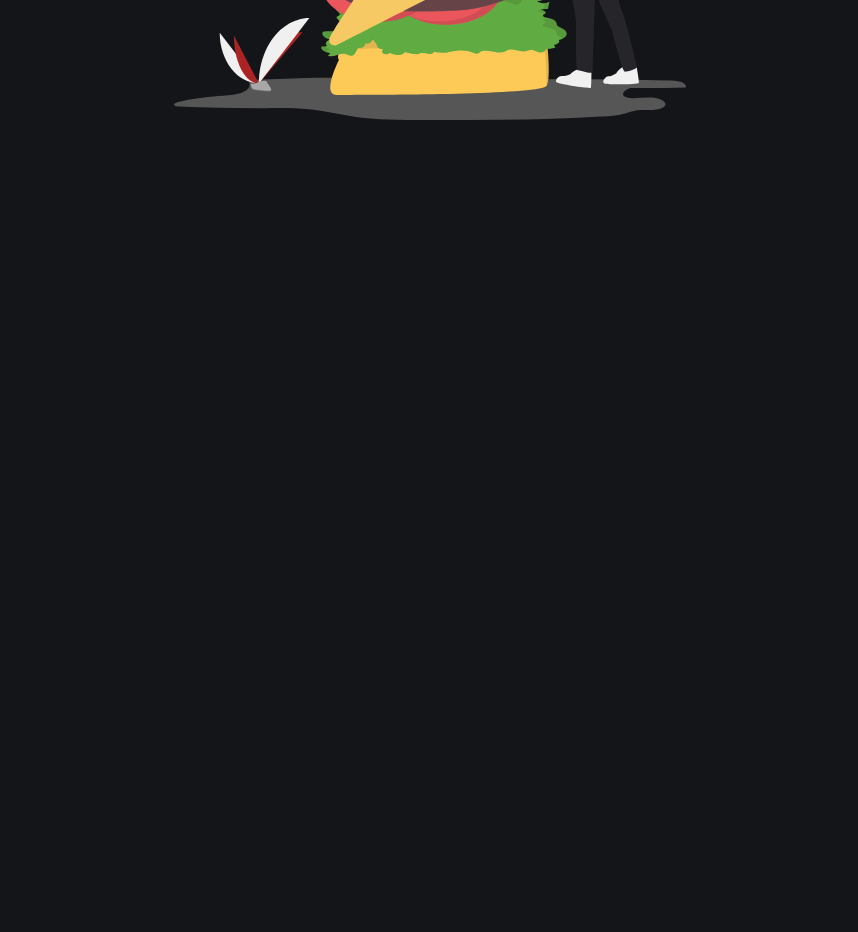
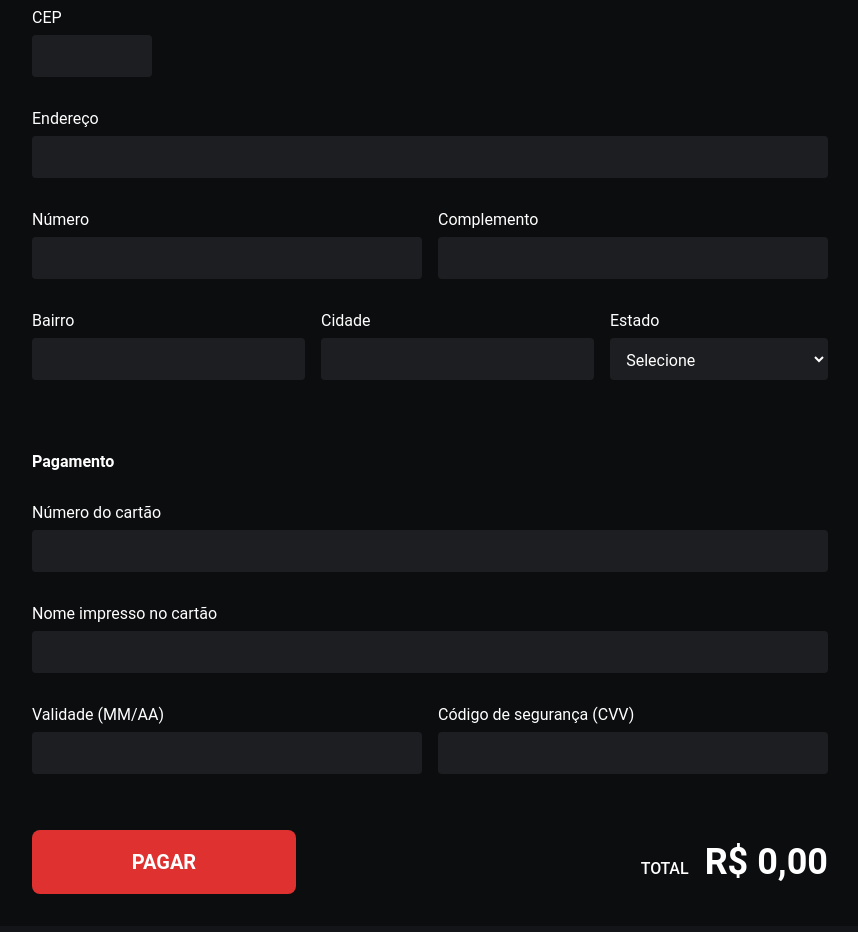
Before and after one commit to joaoVictorS/FoodGusto, a React (Create React App) app: page /payment in a window 1280 px wide. Shown: the part 480-1412 px from the top of the page, without its empty margins (210-1068 px from the left). Before the commit the page ends 800 px from the top, so only its background shows below. Built offline with nearby package versions, Linux system fonts and the light colour scheme; no server answers.

Commit message:
ajustando a navegação ConfirmOrder e PayOrder

```diff
--- a/src/components/ConfirmOrder/index.tsx
+++ /dev/null
@@ -1,18 +0,0 @@
-import { currencyFormat } from '../../helpers/currencyFormat'
-import { useCart } from '../../hooks/useCart'
-import { Container } from './styles'
-
-export default function ConfirmOrder() {
-  const { cart } = useCart()
-
-  const totalAmount = cart.reduce((acc, item) => (acc += item.subtotal), 0)
-
-  return (
-    <Container>
-      <button type='button'>Finalizar Pedido</button>
-      <span>
-        Total <strong>{currencyFormat(totalAmount)}</strong>
-      </span>
-    </Container>
-  )
-}
--- /dev/null
+++ b/src/components/Ordercloseaction/ConfirmOrder/index.tsx
@@ -0,0 +1,20 @@
+import { currencyFormat } from '../../../helpers/currencyFormat'
+import { useCart } from '../../../hooks/useCart'
+import { Container } from '../styles'
+
+export default function ConfirmOrder() {
+  const { cart, confirmOrder } = useCart()
+
+  const totalAmount = cart.reduce((acc, item) => (acc += item.subtotal), 0)
+
+  return (
+    <Container>
+      <button type='button' onClick={confirmOrder}>
+        Finalizar Pedido
+      </button>
+      <span>
+        Total <strong>{currencyFormat(totalAmount)}</strong>
+      </span>
+    </Container>
+  )
+}
--- /dev/null
+++ b/src/components/Ordercloseaction/PayOrder/index.tsx
@@ -0,0 +1,20 @@
+import { currencyFormat } from '../../../helpers/currencyFormat'
+import { useCart } from '../../../hooks/useCart'
+import { Container } from '../styles'
+
+export default function PayOrder() {
+  const { cart, payOrder } = useCart()
+
+  const totalAmount = cart.reduce((acc, item) => (acc += item.subtotal), 0)
+
+  return (
+    <Container>
+      <button type='button' onClick={payOrder}>
+        Pagar
+      </button>
+      <span>
+        Total <strong>{currencyFormat(totalAmount)}</strong>
+      </span>
+    </Container>
+  )
+}
--- a/src/contexts/CartContext.tsx
+++ b/src/contexts/CartContext.tsx
@@ -1,23 +1,14 @@
 import { createContext, useEffect, useState, ReactNode } from 'react'
 import { toast } from 'react-toastify'
+import { useNavigate } from 'react-router-dom'
 
 import { SnackData } from '../interfaces/SnackData'
+
 import { snackEmoji } from '../helpers/snackEmoji'
 
 interface Snack extends SnackData {
   quantity: number
   subtotal: number
-}
-
-interface RemoveSnackFromCart {
-  id: number
-  snack: string
-}
-
-interface UpdateCartProps {
-  id: number
-  snack: string
-  newQuantity: number
 }
 
 interface CartContextProps {
@@ -26,7 +17,8 @@ interface CartContextProps {
   removeSnackFromCart: (snack: Snack) => void
   snackCarIncrement: (snack: Snack) => void
   snackCarDecrement: (snack: Snack) => void
-  ConfirmOrder: () => void
+  confirmOrder: () => void
+  payOrder: () => void
 }
 
 interface CartProviderProps {
@@ -37,6 +29,7 @@ export const CardContext = createContext({} as CartContextProps)
 
 export function CartProvider({ children }: CartProviderProps) {
   const [cart, setCart] = useState<Snack[]>([])
+  const navigate = useNavigate()
 
   function addSnackIntoCart(snack: SnackData): void {
     // buscar
@@ -100,16 +93,18 @@ export function CartProvider({ children }: CartProviderProps) {
 
   function snackCarIncrement(snack: Snack) {
     updateSnackFromCart(snack, snack.quantity + 1)
-    //
   }
 
   function snackCarDecrement(snack: Snack) {
     updateSnackFromCart(snack, snack.quantity - 1)
-    //
   }
 
-  function ConfirmOrder() {
-    //
+  function confirmOrder() {
+    navigate('/payment')
+  }
+
+  function payOrder() {
+    return alert('Pagamento realizado com sucesso!')
   }
 
   return (
@@ -120,7 +115,8 @@ export function CartProvider({ children }: CartProviderProps) {
         removeSnackFromCart,
         snackCarIncrement,
         snackCarDecrement,
-        ConfirmOrder,
+        confirmOrder,
+        payOrder,
       }}
     >
       {children}
--- a/src/pages/MyCart/Table/TableDesktop/index.tsx
+++ b/src/pages/MyCart/Table/TableDesktop/index.tsx
@@ -6,7 +6,7 @@ import plusImg from '../../../../assets/circle-plus.svg'
 import minusImg from '../../../../assets/circle-minus.svg'
 
 import { Container } from './styles'
-import ConfirmOrder from '../../../../components/ConfirmOrder'
+import ConfirmOrder from '../../../../components/Ordercloseaction/ConfirmOrder'
 
 export default function TableDesktop() {
   const { cart, removeSnackFromCart, snackCarIncrement, snackCarDecrement } = useCart()
--- a/src/pages/MyCart/Table/TableMobile/index.tsx
+++ b/src/pages/MyCart/Table/TableMobile/index.tsx
@@ -6,7 +6,7 @@ import minusImg from '../../../../assets/circle-minus.svg'
 
 import { Container } from './styles'
 import { FaTrashAlt } from 'react-icons/fa'
-import ConfirmOrder from '../../../../components/ConfirmOrder'
+import ConfirmOrder from '../../../../components/Ordercloseaction/ConfirmOrder'
 
 export default function TableMobile() {
   const { cart, removeSnackFromCart, snackCarIncrement, snackCarDecrement } = useCart()
--- a/src/pages/Payment/index.tsx
+++ b/src/pages/Payment/index.tsx
@@ -1,14 +1,162 @@
-import { Head } from "../../components/Head";
-import OrderHeader from "../../components/OrderHeader";
-import Table from "../MyCart/Table";
-import { Container } from "./styles";
+import { Head } from '../../components/Head'
+import OrderHeader from '../../components/OrderHeader'
+import PayOrder from '../../components/Ordercloseaction/PayOrder'
+import { Container, Form, Inner } from './styles'
 
-export default function Payment (){
+export default function Payment() {
   return (
     <Container>
       <Head title='Pagamento' />
       <OrderHeader />
-      <Table />
+      <Inner>
+        <Form>
+          <h4>Informações pessoais</h4>
+
+          <div className='field'>
+            <label htmlFor='full-name'>Nome e sobrenome</label>
+            <input type='text' id='full-name' name='full-name' autoComplete='name' />
+          </div>
+
+          <div className='grouped'>
+            <div className='field'>
+              <label htmlFor='email'>E-mail</label>
+              <input type='email' name='email' id='email' autoComplete='email' />
+            </div>
+
+            <div className='field'>
+              <label htmlFor='mobile'>Celular</label>
+              <input type='tel' id='mobile' name='mobile' autoComplete='phone' />
+            </div>
+
+            <div className='field'>
+              <label htmlFor='document'>CPF / CNPJ</label>
+              <input type='text' id='document' name='document' />
+            </div>
+          </div>
+
+          <h4>Endereço de entrega</h4>
+
+          <div className='field'>
+            <label htmlFor='zipcode'>CEP</label>
+
+            <input
+              type='text'
+              id='zipcode'
+              name='zipcode'
+              autoComplete='postal-code'
+              style={{ width: '120px' }}
+            />
+          </div>
+
+          <div className='field'>
+            <label htmlFor='street'>Endereço</label>
+            <input type='text' id='street' name='street' />
+          </div>
+
+          <div className='grouped'>
+            <div className='field'>
+              <label htmlFor='number'>Número</label>
+              <input type='text' id='number' name='number' />
+            </div>
+
+            <div className='field'>
+              <label htmlFor='complement'>Complemento</label>
+              <input type='text' id='complement' name='complement' />
+            </div>
+          </div>
+
+          <div className='grouped'>
+            <div className='field'>
+              <label htmlFor='neighborhood'>Bairro</label>
+              <input type='text' id='neighborhood' name='neighborhood' />
+            </div>
+
+            <div className='field'>
+              <label htmlFor='city'>Cidade</label>
+              <input type='text' id='city' name='city' />
+            </div>
+
+            <div className='field'>
+              <label htmlFor='state'>Estado</label>
+              <select id='state' name='state'>
+                <option value=''>Selecione</option>
+                <option value='AC'>Acre</option>
+                <option value='AL'>Alagoas</option>
+                <option value='AP'>Amapá</option>
+                <option value='AM'>Amazonas</option>
+                <option value='BA'>Bahia</option>
+                <option value='CE'>Ceará</option>
+                <option value='ES'>Espírito Santo</option>
+                <option value='GO'>Goiás</option>
+                <option value='MA'>Maranhão</option>
+                <option value='MT'>Mato Grosso</option>
+                <option value='MS'>Mato Grosso do Sul</option>
+                <option value='MG'>Minas Gerais</option>
+                <option value='PA'>Pará</option>
+                <option value='PB'>Paraíba</option>
+                <option value='PR'>Paraná</option>
+                <option value='PE'>Pernambuco</option>
+                <option value='PI'>Piauí</option>
+                <option value='RJ'>Rio de Janeiro</option>
+                <option value='RN'>Rio Grande do Norte</option>
+                <option value='RS'>Rio Grande do Sul</option>
+                <option value='RO'>Rondônia</option>
+                <option value='RR'>Roraima</option>
+                <option value='SC'>Santa Catarina</option>
+                <option value='SP'>São Paulo</option>
+                <option value='SE'>Sergipe</option>
+                <option value='TO'>Tocantins</option>
+                <option value='DF'>Distrito Federal</option>
+              </select>
+            </div>
+          </div>
+
+          <h4>Pagamento</h4>
+
+          <div className='field'>
+            <label htmlFor='credit-card-number'>Número do cartão</label>
+            <input
+              type='text'
+              id='credit-card-number'
+              name='credit-card-number'
+              autoComplete='cc-number'
+            />
+          </div>
+
+          <div className='field'>
+            <label htmlFor='credit-card-holder-name'>Nome impresso no cartão</label>
+            <input
+              type='text'
+              id='credit-card-holder-name'
+              name='credit-card-holder-name'
+              autoComplete='cc-name'
+            />
+          </div>
+
+          <div className='grouped'>
+            <div className='field'>
+              <label htmlFor='credit-card-expiration'>Validade (MM/AA)</label>
+              <input
+                type='text'
+                id='credit-card-expiration'
+                name='credit-card-expiration'
+                autoComplete='cc-exp'
+              />
+            </div>
+
+            <div className='field'>
+              <label htmlFor='credit-card-code'>Código de segurança (CVV)</label>
+              <input
+                type='text'
+                id='credit-card-code'
+                name='credit-card-code'
+                autoComplete='cc-csc'
+              />
+            </div>
+          </div>
+        </Form>
+        <PayOrder />
+      </Inner>
     </Container>
   )
 }
--- a/src/pages/Payment/styles.tsx
+++ b/src/pages/Payment/styles.tsx
@@ -6,3 +6,62 @@ export const Container = styled.div`
   padding: 2rem;
   margin: 0 auto;
 `
+export const Inner = styled.main`
+  background: ${({ theme }) => theme.colors.black};
+  padding: 2rem 2.5rem;
+  border-radius: 8px;
+`
+export const Form = styled.form`
+  display: flex;
+  flex-direction: column;
+
+  h4 {
+    margin: 2.5rem 0 2rem;
+
+    &:first-child {
+      margin-top: 0;
+    }
+  }
+
+  .grouped {
+    flex-grow: 1;
+    display: flex;
+    flex-direction: row;
+    gap: 1rem;
+    width: 100%;
+  }
+
+  .field {
+    flex-grow: 1;
+    margin-bottom: 1rem;
+  }
+
+  label {
+    display: block;
+    color: ${({ theme }) => theme.colors.white};
+    margin-bottom: 0.5rem;
+  }
+
+  input[type='email'],
+  input[type='number'],
+  input[type='tel'],
+  input[type='text'],
+  select {
+    flex-grow: 1;
+    background-color: ${({ theme }) => theme.colors.gray800};
+    color: ${({ theme }) => theme.colors.white};
+    border: 1px solid transparent;
+    border-radius: 4px;
+    transition: all 0.2s;
+    height: 42px;
+    width: 100%;
+    margin: 0 0 1rem;
+    padding: 0.7rem;
+  }
+
+  @media (max-width: 540px) {
+    .grouped {
+      flex-direction: column;
+    }
+  }
+`
```
Also changed, not shown: src/components/Ordercloseaction/styles.ts (renamed from src/components/ConfirmOrder/styles.ts).
